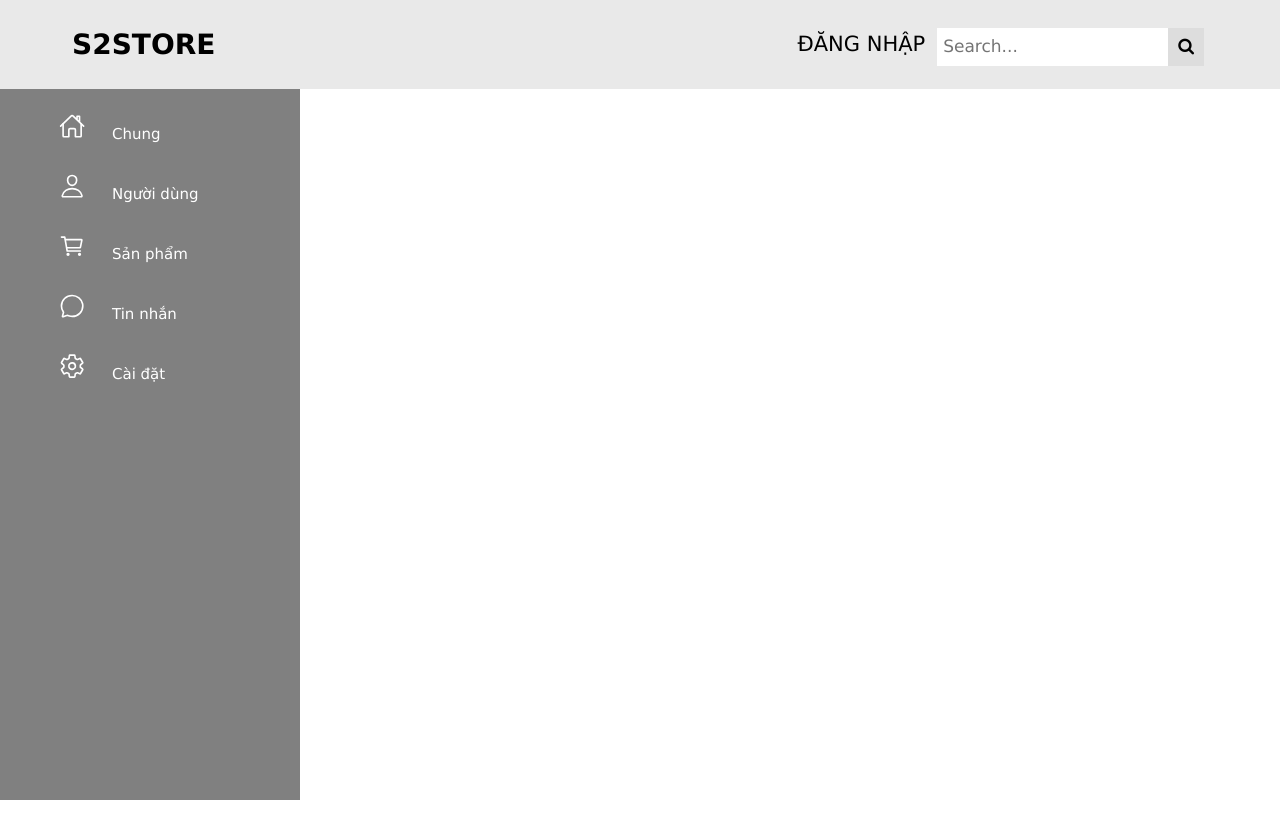
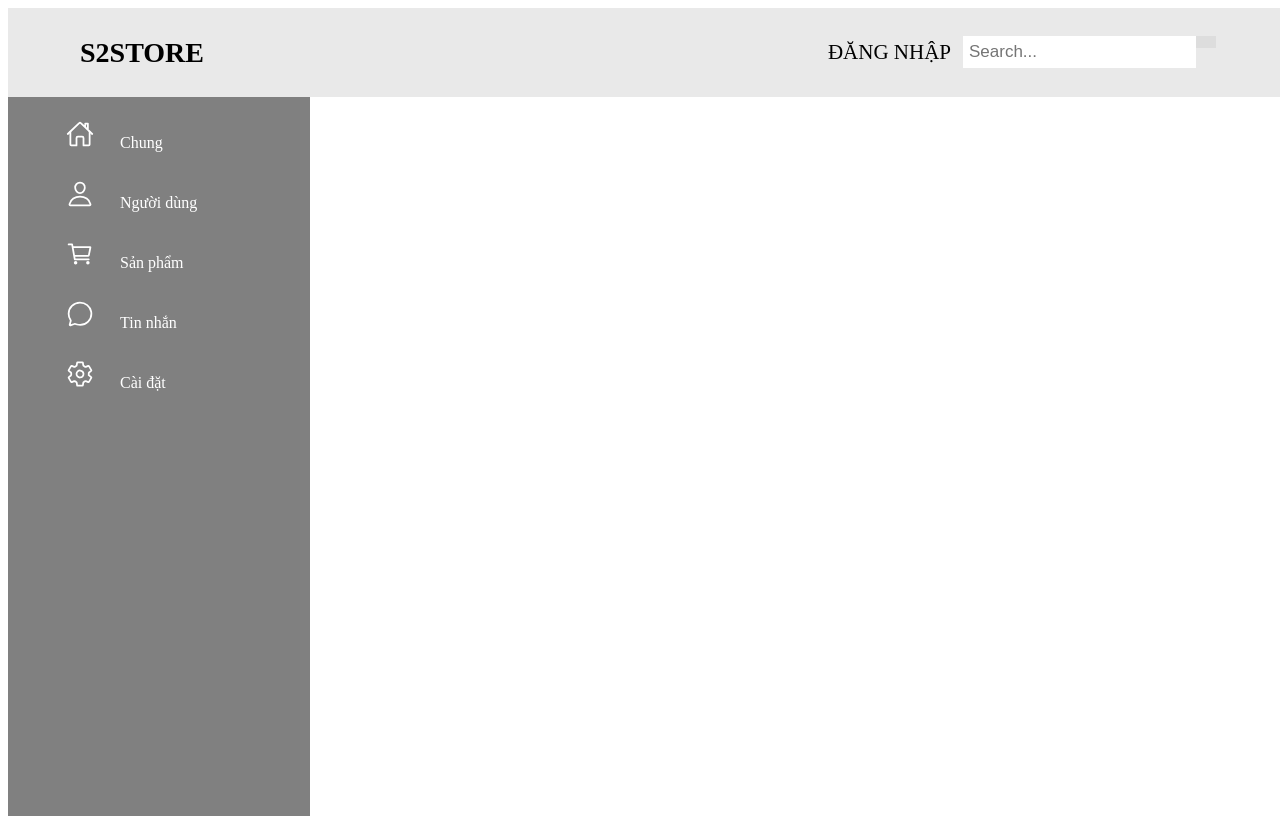
Before and after one commit to Hoanpham1/php, a PHP site: page / in a window 1280 px wide. Run offline with PHP 8.4, Linux system fonts and the light colour scheme.

Commit message:
Update index.php

```diff
--- a/index.php
+++ b/index.php
@@ -5,9 +5,7 @@
 	<meta http-equiv="X-UA-Compatible" content="IE=edge">
 	<meta name="viewport" content="width=device-width, initial-scale=1.0">
 	<title>Document</title>
-	<link rel="stylesheet" href="https://cdnjs.cloudflare.com/ajax/libs/font-awesome/4.7.0/css/font-awesome.min.css">
 	<link rel="stylesheet" type="text/css" href="style.css">
-	<link rel="stylesheet" href="https://www.w3schools.com/w3css/4/w3.css">
 </head>
 <body>
 	<?php include 'menu.php' ?>
```
